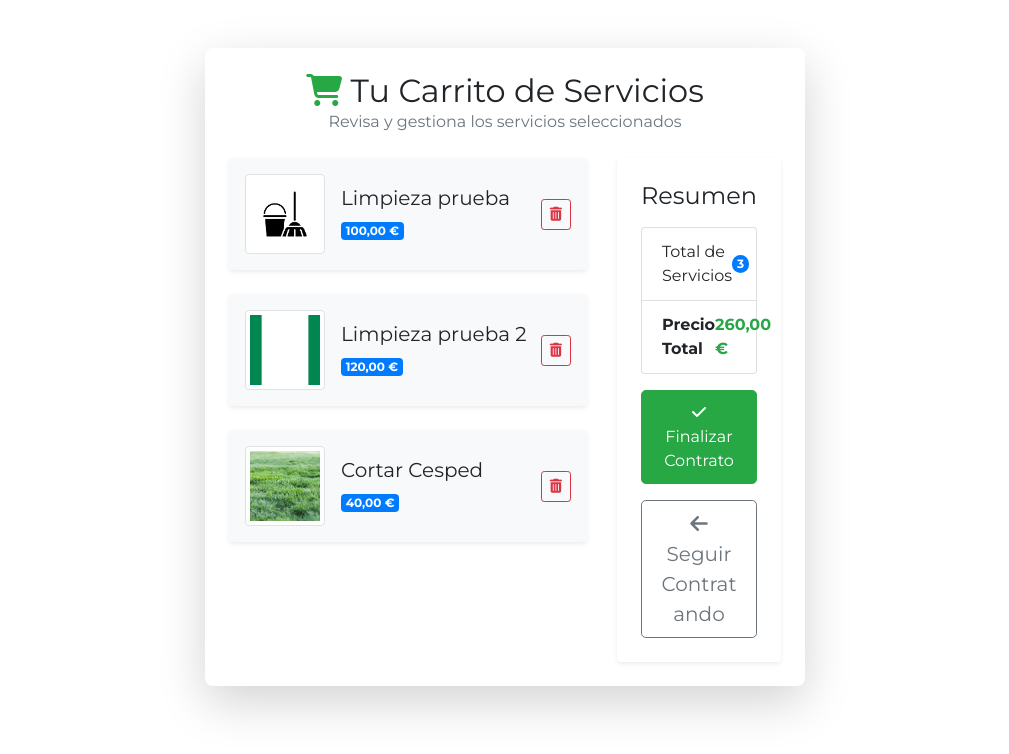
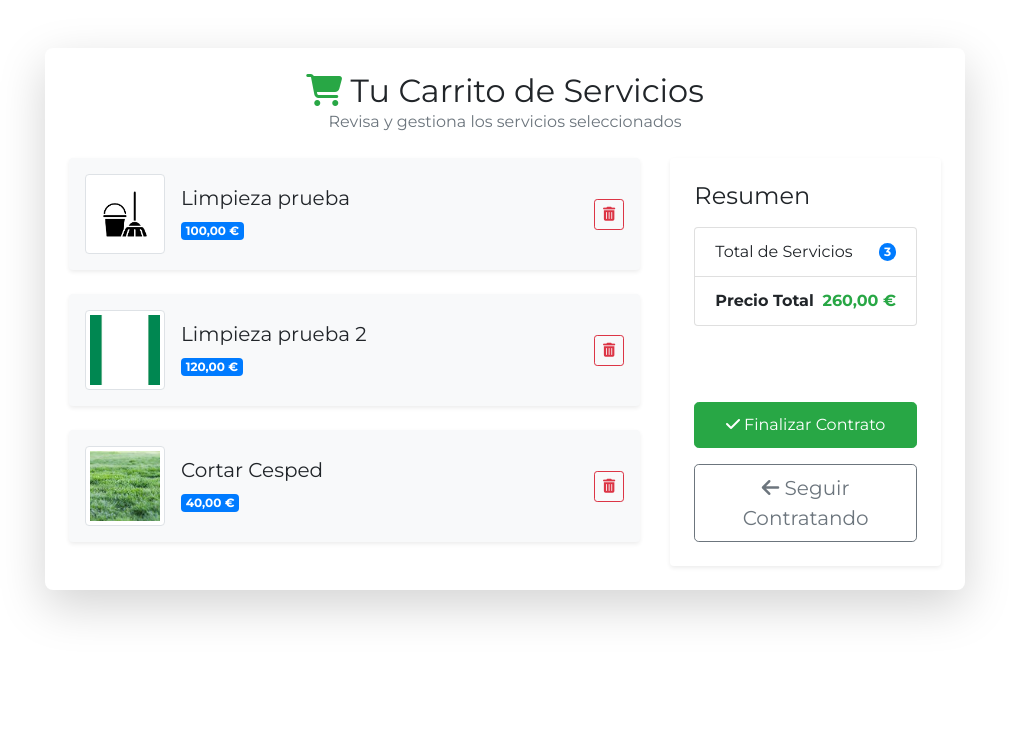
Before and after one commit to Mario-Labrador/Proyecto-Software, a PHP site: page /views/ver_carrito.php?idContrato=1 in a window 1280 px wide. Shown: the top 754 px of the page, without its empty margins (135-1144 px from the left). Run offline with PHP 8.4, Linux system fonts and the light colour scheme; the visitor is signed in with stand-in values (Sample User, id 1); data comes from the database, SQL or seed files in the repository.

Commit message:
correccion carrito y stilos

```diff
--- a/CleanGestor/assets/css/style.css
+++ b/CleanGestor/assets/css/style.css
@@ -913,7 +913,6 @@ a:focus {
   position: relative;
   background-color: #020230;
   text-align: center;
-  margin-top: 30px;
 }
 
 .footer_section p {
--- a/CleanGestor/views/ver_carrito.php
+++ b/CleanGestor/views/ver_carrito.php
@@ -66,7 +66,7 @@ if (isset($_POST['finalizar_contrato'])) {
     <div class="container py-5">
         <div class="row justify-content-center">
             <div class="col-lg-10">
-                <div class="card shadow-lg border-0">
+                <div class="card shadow-lg border-0" style="max-width:1200px; margin:0 auto;">
                     <div class="card-body p-4">
                         <div class="row">
                             <!-- Encabezado -->
```
